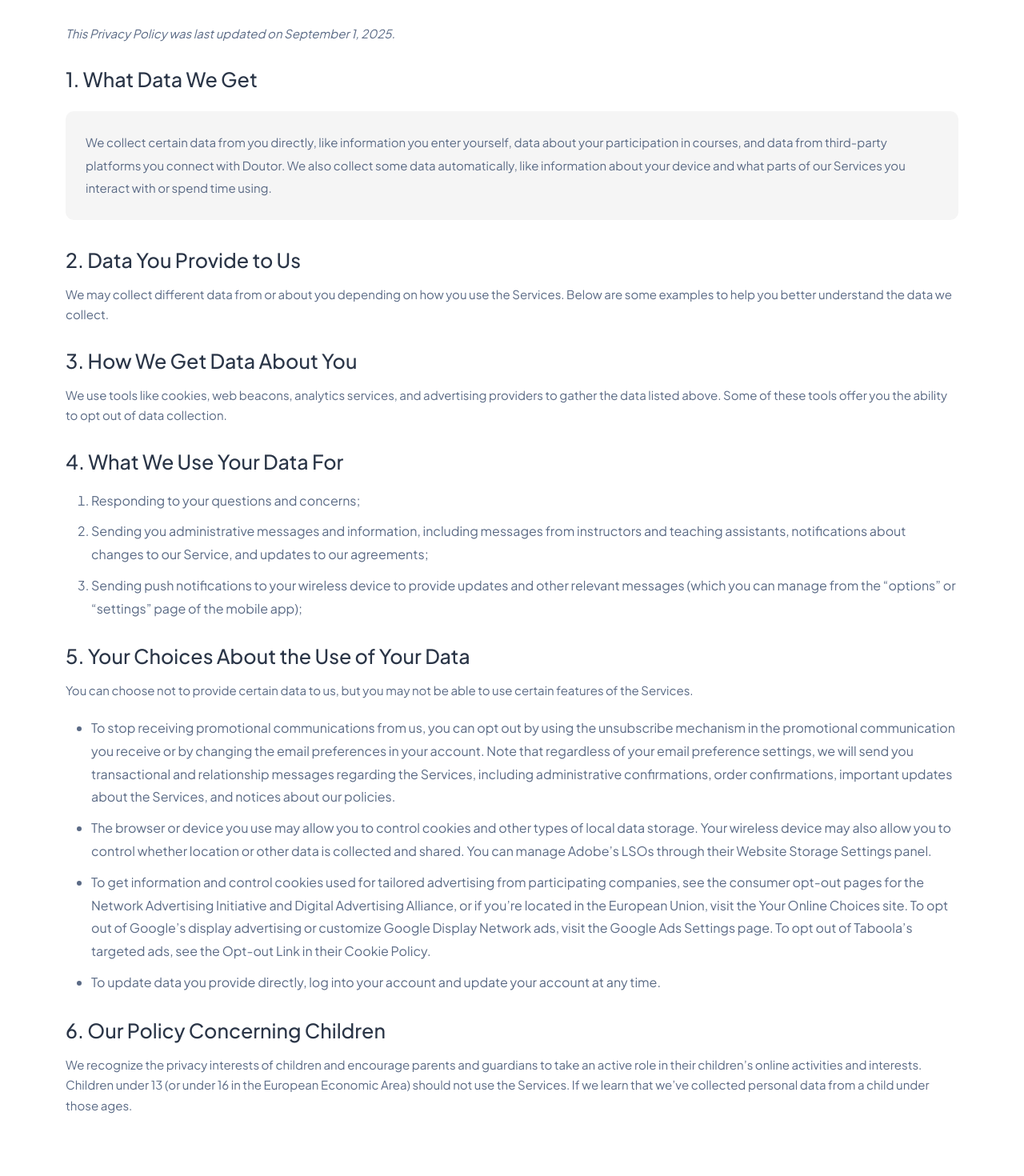
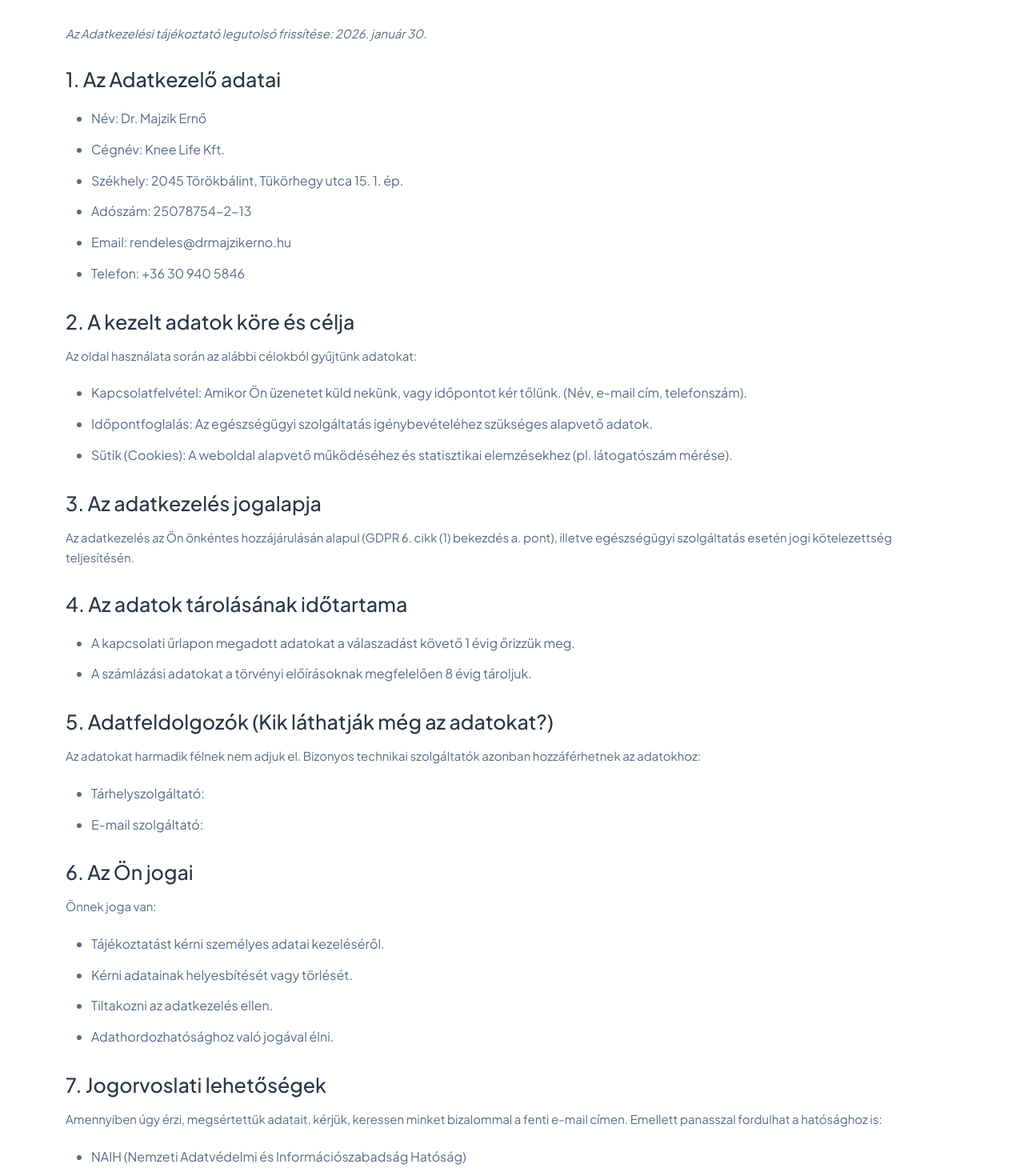
Before and after one commit to Anadasi/allinside.hu, a Next.js app: page /adatkezeles in a window 1280 px wide. Shown: the part 600-2070 px from the top of the page at 80% size. Built offline with nearby package versions, Linux system fonts and the light colour scheme.

Commit message:
szoveg frissites

```diff
--- a/src/app/adatkezeles/page.tsx
+++ b/src/app/adatkezeles/page.tsx
@@ -8,11 +8,11 @@ export default function Page() {
       <Navbar />
 
       <PageBanner
-        pageTitle="Privacy Policy"
-        shortText="Your trust matters to us. At Doutor, we are committed to protecting your personal information and ensuring your data is kept safe, secure, and confidential."
+        pageTitle="Adatkezelési tájékoztató"
+        shortText="Az Ön bizalma kiemelten fontos számunkra. Elkötelezettek vagyunk pácienseink személyes adatainak védelme mellett, és garantáljuk azok biztonságos, bizalmas kezelését."
         homePageUrl="/"
         homePageText="Home"
-        activePageText="Privacy Policy"
+        activePageText="Adatkezelési tájékoztató"
         image="/images/page-banner.png"
       />
 
@@ -20,104 +20,74 @@ export default function Page() {
         <div className="container">
           <div className="privacy-policy-content">
             <p>
-              <i>This Privacy Policy was last updated on September 1, 2025.</i>
+              <i>Az Adatkezelési tájékoztató legutolsó frissítése: 2026. január 30.</i>
             </p>
             <h3>
-              <span>1.</span> What Data We Get
+              <span>1.</span> Az Adatkezelő adatai
             </h3>
-            <blockquote className="blockquote">
-              <p>
-                We collect certain data from you directly, like information you
-                enter yourself, data about your participation in courses, and
-                data from third-party platforms you connect with Doutor. We also
-                collect some data automatically, like information about your
-                device and what parts of our Services you interact with or spend
-                time using.
-              </p>
-            </blockquote>
+             <ul>
+              <li>Név: Dr. Majzik Ernő</li>
+              <li>Cégnév: Knee Life Kft.</li>
+              <li>Székhely: 2045 Törökbálint, Tükörhegy utca 15. 1. ép.</li>
+               <li>Adószám: 25078754-2-13</li>
+              <li>Email: rendeles@drmajzikerno.hu</li>
+              <li>Telefon: +36 30 940 5846</li>
+            </ul>
             <h3>
-              <span>2.</span> Data You Provide to Us
+              <span>2.</span> A kezelt adatok köre és célja
+            </h3>
+            <p>Az oldal használata során az alábbi célokból gyűjtünk adatokat:</p>
+            <ul>
+            <li>Kapcsolatfelvétel: Amikor Ön üzenetet küld nekünk, vagy időpontot kér tőlünk. (Név, e-mail cím, telefonszám).</li>
+            <li>Időpontfoglalás: Az egészségügyi szolgáltatás igénybevételéhez szükséges alapvető adatok.</li>
+            <li>Sütik (Cookies): A weboldal alapvető működéséhez és statisztikai elemzésekhez (pl. látogatószám mérése).</li>
+            </ul>
+            <h3>
+              <span>3.</span> Az adatkezelés jogalapja
             </h3>
             <p>
-              We may collect different data from or about you depending on how
-              you use the Services. Below are some examples to help you better
-              understand the data we collect.
+            Az adatkezelés az Ön önkéntes hozzájárulásán alapul (GDPR 6. cikk (1) bekezdés a. pont), illetve egészségügyi szolgáltatás esetén jogi kötelezettség teljesítésén.
             </p>
             <h3>
-              <span>3.</span> How We Get Data About You
+              <span>4.</span> Az adatok tárolásának időtartama
+            </h3>
+                  <ul>
+              <li>A kapcsolati űrlapon megadott adatokat a válaszadást követő 1 évig őrizzük meg.</li>
+              <li>A számlázási adatokat a törvényi előírásoknak megfelelően 8 évig tároljuk.</li>
+                  </ul>
+            <h3>
+              <span>5.</span> Adatfeldolgozók (Kik láthatják még az adatokat?)
             </h3>
             <p>
-              We use tools like cookies, web beacons, analytics services, and
-              advertising providers to gather the data listed above. Some of
-              these tools offer you the ability to opt out of data collection.
-            </p>
-            <h3>
-              <span>4.</span> What We Use Your Data For
-            </h3>
-            <ol>
-              <li>Responding to your questions and concerns;</li>
-              <li>
-                Sending you administrative messages and information, including
-                messages from instructors and teaching assistants, notifications
-                about changes to our Service, and updates to our agreements;
-              </li>
-              <li>
-                Sending push notifications to your wireless device to provide
-                updates and other relevant messages (which you can manage from
-                the “options” or “settings” page of the mobile app);
-              </li>
-            </ol>
-            <h3>
-              <span>5.</span> Your Choices About the Use of Your Data
-            </h3>
-            <p>
-              You can choose not to provide certain data to us, but you may not
-              be able to use certain features of the Services.
+            Az adatokat harmadik félnek nem adjuk el. Bizonyos technikai szolgáltatók azonban hozzáférhetnek az adatokhoz:
             </p>
             <ul>
               <li>
-                To stop receiving promotional communications from us, you can
-                opt out by using the unsubscribe mechanism in the promotional
-                communication you receive or by changing the email preferences
-                in your account. Note that regardless of your email preference
-                settings, we will send you transactional and relationship
-                messages regarding the Services, including administrative
-                confirmations, order confirmations, important updates about the
-                Services, and notices about our policies.
+              Tárhelyszolgáltató:
               </li>
               <li>
-                The browser or device you use may allow you to control cookies
-                and other types of local data storage. Your wireless device may
-                also allow you to control whether location or other data is
-                collected and shared. You can manage Adobe’s LSOs through their
-                Website Storage Settings panel.
-              </li>
-              <li>
-                To get information and control cookies used for tailored
-                advertising from participating companies, see the consumer
-                opt-out pages for the Network Advertising Initiative and Digital
-                Advertising Alliance, or if you’re located in the European
-                Union, visit the Your Online Choices site. To opt out of
-                Google’s display advertising or customize Google Display Network
-                ads, visit the Google Ads Settings page. To opt out of Taboola’s
-                targeted ads, see the Opt-out Link in their Cookie Policy.
-              </li>
-              <li>
-                To update data you provide directly, log into your account and
-                update your account at any time.
+                E-mail szolgáltató:
               </li>
             </ul>
             <h3>
-              <span>6.</span> Our Policy Concerning Children
+              <span>6.</span> Az Ön jogai
             </h3>
-            <p>
-              We recognize the privacy interests of children and encourage
-              parents and guardians to take an active role in their children’s
-              online activities and interests. Children under 13 (or under 16 in
-              the European Economic Area) should not use the Services. If we
-              learn that we’ve collected personal data from a child under those
-              ages.
-            </p>
+            <p>Önnek joga van:</p>
+            <ul>
+            <li>Tájékoztatást kérni személyes adatai kezeléséről.</li>
+            <li>Kérni adatainak helyesbítését vagy törlését.</li>
+            <li>Tiltakozni az adatkezelés ellen.</li>
+            <li>Adathordozhatósághoz való jogával élni.</li>
+              </ul>
+               <h3>
+              <span>7.</span> Jogorvoslati lehetőségek
+            </h3>
+            <p>Amennyiben úgy érzi, megsértettük adatait, kérjük, keressen minket bizalommal a fenti e-mail címen. Emellett panasszal fordulhat a hatósághoz is:</p>
+            <ul>
+            <li>NAIH (Nemzeti Adatvédelmi és Információszabadság Hatóság)</li>
+            <li>Cím: 1055 Budapest, Falk Miksa utca 9-11.</li>
+            <li>Honlap: www.naih.hu</li>
+              </ul>
           </div>
         </div>
       </div>
--- a/src/components/Layout/Footer.tsx
+++ b/src/components/Layout/Footer.tsx
@@ -72,7 +72,7 @@ const footerData: FooterData = {
       links: [
         { text: "Bemutatkozás", url: "/doctors/profile/" },
         { text: "Gyakori kérdések", url: "/gyakori-kerdesek" },
-        { text: "Adatvédelmi tájékoztató", url: "/adatkezeles" },
+        { text: "Adatkezelési tájékoztató", url: "/adatkezeles" },
         { text: "Kapcsolat", url: "/contact-us" },
       ],
     },
```
